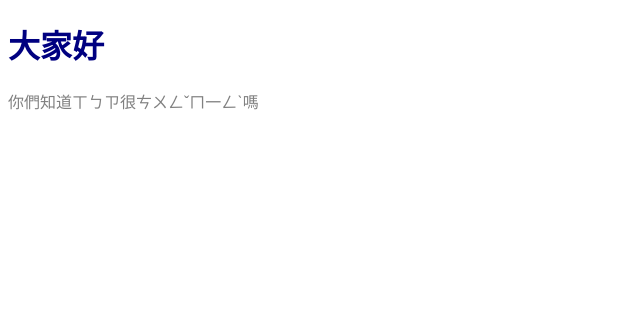
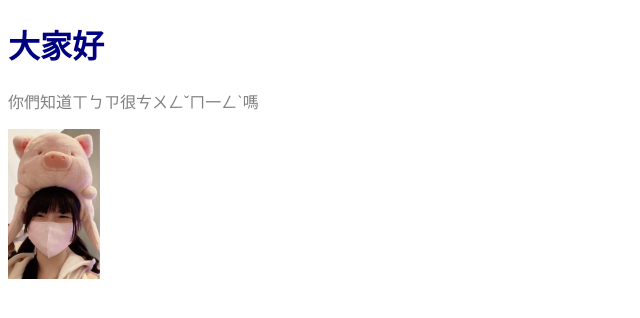
Before and after one commit to MinWorse/cutebaby, a plain HTML site: page index.html in a window 1280 px wide. Shown: the whole page, without its empty margins (0-640 px from the left). Drawn offline with Linux system fonts and the light colour scheme.

Commit message:
加圖片

```diff
--- a/css/style.css
+++ b/css/style.css
@@ -9,3 +9,8 @@ h1 {
 p{
     color: gray;
 }
+
+img {
+    height: 150px; /* 设置为您想要的固定高度 */
+    width: auto;
+}
--- a/index.html
+++ b/index.html
@@ -10,5 +10,6 @@
     <body>
         <h1>大家好</h1>
         <p>你們知道ㄒㄅㄗ很ㄘㄨㄥˇㄇ一ㄥˋ嗎</p>
+        <img src="images/cutebaby1.jpg" alt="這是ㄒㄅㄍㄗ">
     </body>
 </html>
```
Also changed, not shown: images/S__77299757_0.jpg (added), images/S__77299758_0.jpg (added), images/S__77299759_0.jpg (added), images/S__77299760_0.jpg (added), images/S__77299761_0.jpg (added), images/S__77299762_0.jpg (added), images/cutebaby1.jpg (added).
